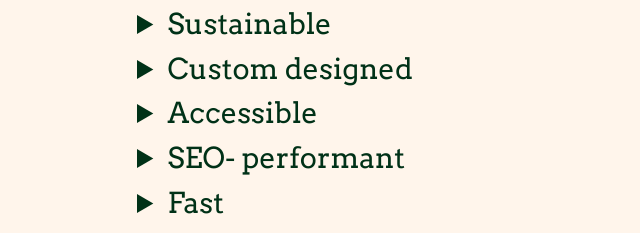
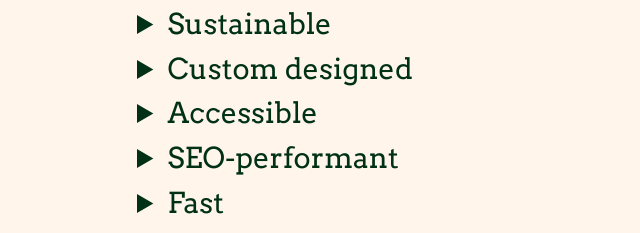
Before and after one commit to Kraaketing/greenheron, an Eleventy site: page src/pages/index.md in a window 1280 px wide. Shown: the part 2160-2393 px from the top of the page, 55-695 px from the left. Built offline with nearby package versions, Linux system fonts and the light colour scheme; Eleventy itself is replaced by a stand-in of ours; files that its build step writes are made by us from their sources.

Commit message:
latest copywriter corrections

```diff
--- a/src/pages/index.md
+++ b/src/pages/index.md
@@ -44,7 +44,7 @@ blocks:
         - title: Accessible
           content: I write with semantic HTML and use relative font sizes. This results in fully functional and navigable webpages for screen readers and users with reduced vision.
            My pages are also fully responsive.
-        - title: SEO- performant
+        - title: SEO-performant
           content: Static site generation and semantic HTML result in good SEO scores. There’s no need to optimise the webpage any further.
         - title: Fast
           content: Using static HTML, with minimal code bases and minimal use of JavaScript, gives the servers and browsers less work to do and minimal data to parse at load time. This results in webpages that load quickly and have fast page speeds.
@@ -75,9 +75,7 @@ blocks:
   - type: testimonials
     content:
       title: Testimonials
-      description: "As the first pages from, and testimonials for Green Heron are
-        still being made, here is a testimonial from a previous employer of
-        mine:"
+      description: "Here's a testimonial from a previous employer of mine. I look forward to adding more testimonials from Green Heron's clients soon."
       testimonials:
         - name: Justin Glück
           company: Vibe Digital Media
```
